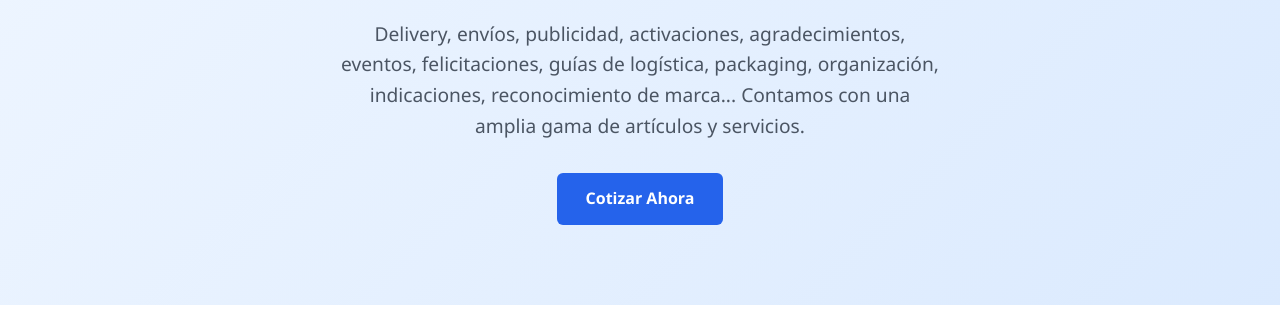
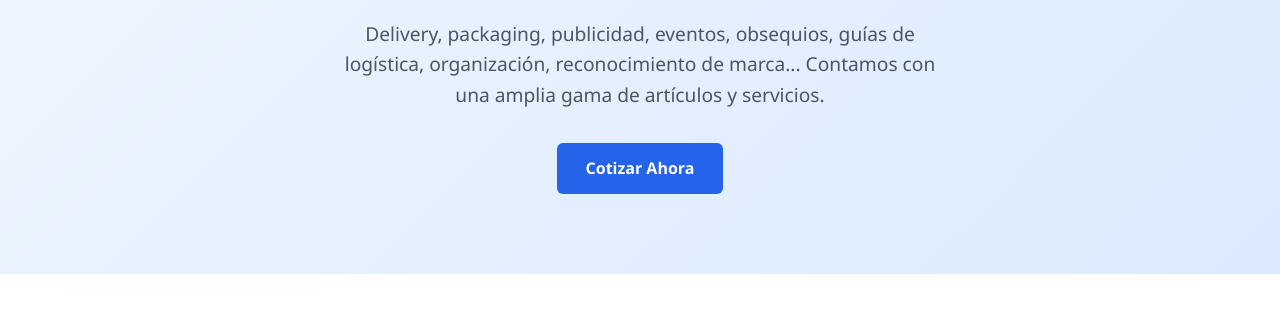
Before and after one commit to m38hub/studio, a plain HTML site: page index.html in a window 1280 px wide. Shown: the part 271-607 px from the top of the page. Drawn offline with Linux system fonts and the light colour scheme.

Commit message:
Update index.html

```diff
--- a/index.html
+++ b/index.html
@@ -275,7 +275,7 @@
     <section id="inicio" class="hero">
         <div class="container">
             <h1>Etiquetas: una solución práctica, económica y dinámica</h1>
-            <p>Delivery, envíos, publicidad, activaciones, agradecimientos, eventos, felicitaciones, guías de logística, packaging, organización, indicaciones, reconocimiento de marca... Contamos con una amplia gama de artículos y servicios.</p>
+            <p>Delivery, packaging, publicidad, eventos, obsequios, guías de logística, organización, reconocimiento de marca... Contamos con una amplia gama de artículos y servicios.</p>
             <a href="#contacto" class="btn btn-primary">Cotizar Ahora</a>
         </div>
     </section>
```
